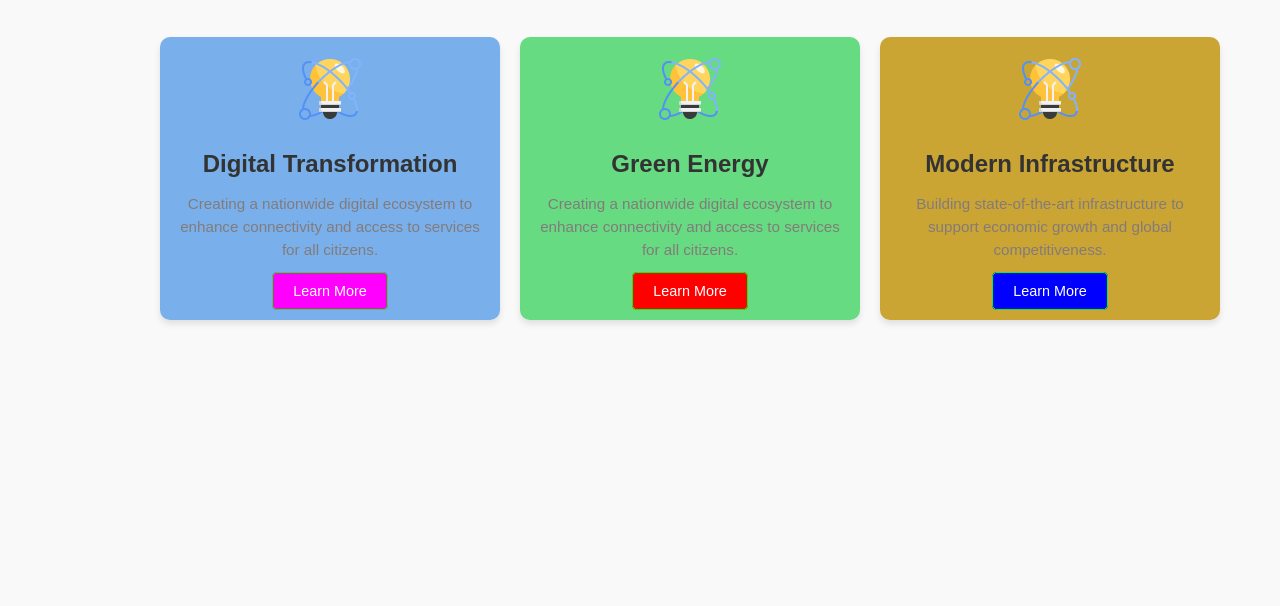
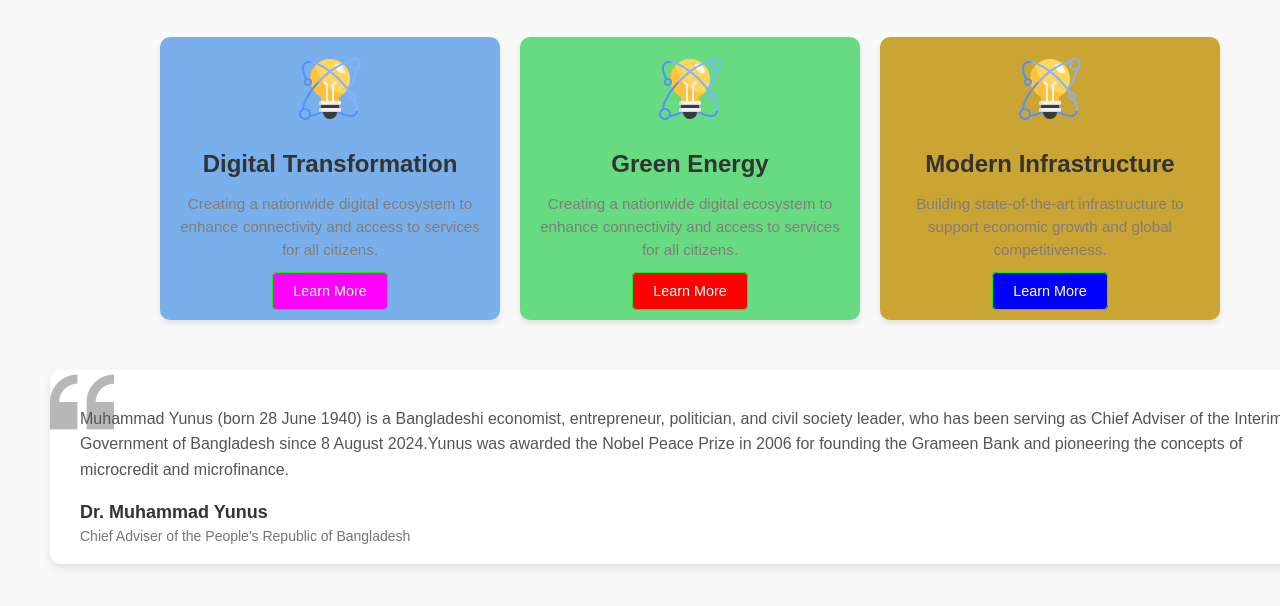
Before and after one commit to alamindev07/assignment01, a plain HTML site: page index.html in a window 1280 px wide. Shown: the part 731-1337 px from the top of the page. Before the commit the page ends 1151 px from the top, so only its background shows below. Drawn offline with Linux system fonts and the light colour scheme.

Commit message:
queotion section added

```diff
--- a/index.html
+++ b/index.html
@@ -62,6 +62,20 @@
                   </div>
                 </div>
               </section>
+              <!-- quetion section start  -->
+                <!--quotesion section start-->
+      <section>
+        <div class="quote-card">
+        <p class="quote-text">
+
+          Muhammad Yunus (born 28 June 1940) is a Bangladeshi economist, entrepreneur, politician, and civil society leader, who has been serving as Chief Adviser of the Interim Government of Bangladesh since 8 August 2024.Yunus was awarded the Nobel Peace Prize in 2006 for founding the Grameen Bank and pioneering the concepts of microcredit and microfinance.
+
+        </p>
+        <h3 class="author-name">Dr. Muhammad Yunus</h3>
+        <p class="author-title">Chief Adviser of the People's Republic of Bangladesh</p>
+      </div>
+
+      </section>
          </main>
       </header>
 </body>
--- a/styles/style.css
+++ b/styles/style.css
@@ -169,3 +169,46 @@ body {
   .card.yellow {
     background-color: #caa534;
   }
+
+  /* quotesion section style start*/
+
+.quote-card {
+    background-color: #ffffff;
+    background-image: url("/images/quote-bg.png");
+    background-repeat: no-repeat;
+    background-position: 2px 2 px;
+    padding: 20px 30px;
+    border-radius: 10px;
+    box-shadow: 0 4px 10px rgba(0, 0, 0, 0.1);
+    text-align: left;
+  }
+
+  /* Quote text */
+  .quote-text {
+    font-size: 16px;
+    line-height: 1.6;
+    color: #555;
+    position: relative;
+    margin-bottom: 20px;
+  }
+
+  .quote-mark {
+    font-size: 40px;
+    font-weight: bold;
+    color: #ccc;
+  }
+
+  /* Author name */
+  .author-name {
+    font-size: 18px;
+    font-weight: bold;
+    margin-bottom: 5px;
+    color: #333;
+  }
+
+  /* Author title */
+  .author-title {
+    font-size: 14px;
+    color: #777;
+    margin: 0;
+  }
```
